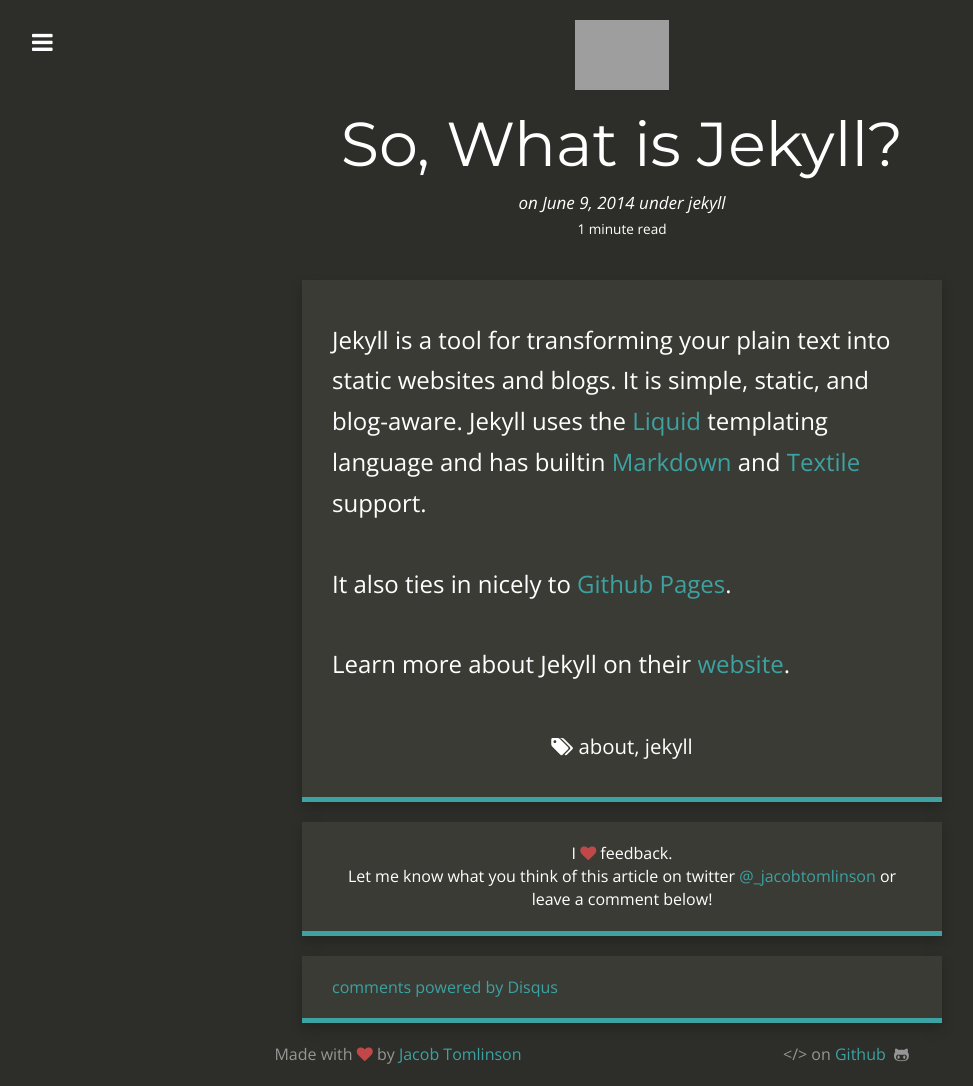
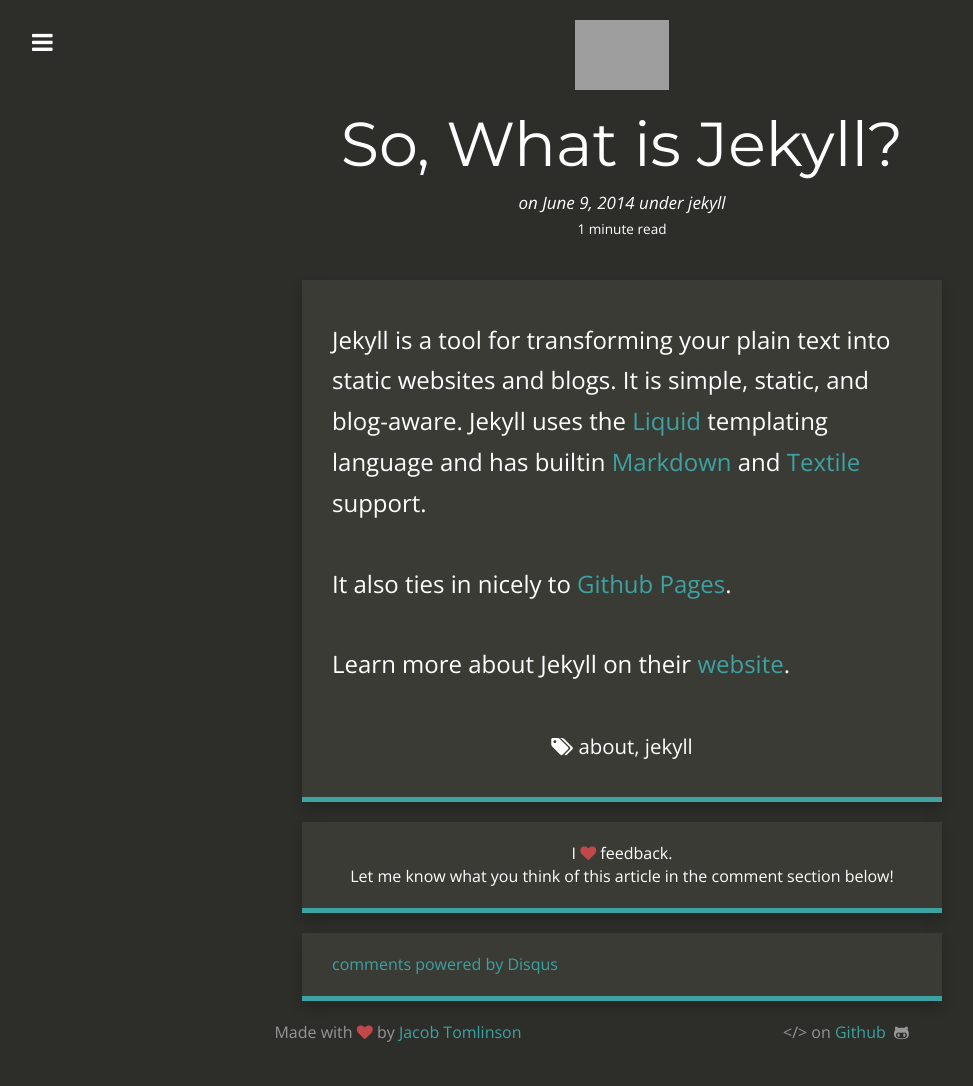
Before and after one commit to nexocrew/3nigm4, a Jekyll site: the page built from _posts/2014-06-09-so-what-is-jekyll.md, in a window 1280 px wide. Shown: the whole page, without its empty margins (18-991 px from the left). Built offline with Jekyll 4.4.1, drawn with Linux system fonts in a browser that asks for light colours; nearby versions of some CDN libraries; comment, search, counter and statistics services are not loaded; after the commit the page ends 1063 px from its top, so only the background shows below that; grey boxes are pictures that could not be loaded.

Commit message:
[UPD][CONFIG] Update config

```diff
--- a/_config.yml
+++ b/_config.yml
@@ -1,11 +1,10 @@
 # Site settings
 title: "3nigm4"
 email: jacob@jacobtomlinson.co.uk
-description: "A command line chat based on keybase.."
+description: "A command line chat based on keybase."
 baseurl: "http://nexocrew.github.io/3nigm4/"
 url: "http://nexocrew.github.io/3nigm4/"
 title_description: "3nigm4 is a Go application developed by nexocrew. The purpose of the software is to provide a GPG-based framework, integrated with keybase as a trusted key server, offering secure chat and file sharing capabilities."
-title_image: "http://www.gravatar.com/avatar/00000000000000000000000000000000?s=500&d=mm"
 google_analytics: "UA-20365477-4"
 disqus_account: cartenoire
 github_repository: https://github.com/nexocrew/3nigm4
@@ -13,10 +12,7 @@
 post_limit: 5
 
 # Social usernames/URLs
-twitter_username: _jacobtomlinson
-github_username:  jacobtomlinson
-linkedin_link: http://carte-noire.jacobtomlinson.co.uk/
-google_plus_link: http://carte-noire.jacobtomlinson.co.uk/
+github_username:  nexocrew
 stackoverflow_link: http://carte-noire.jacobtomlinson.co.uk/
 
 # Footer
```
Also changed, not shown: _posts/2016-08-23-welcome-to-3nigm4.md (+3 -1 lines).
